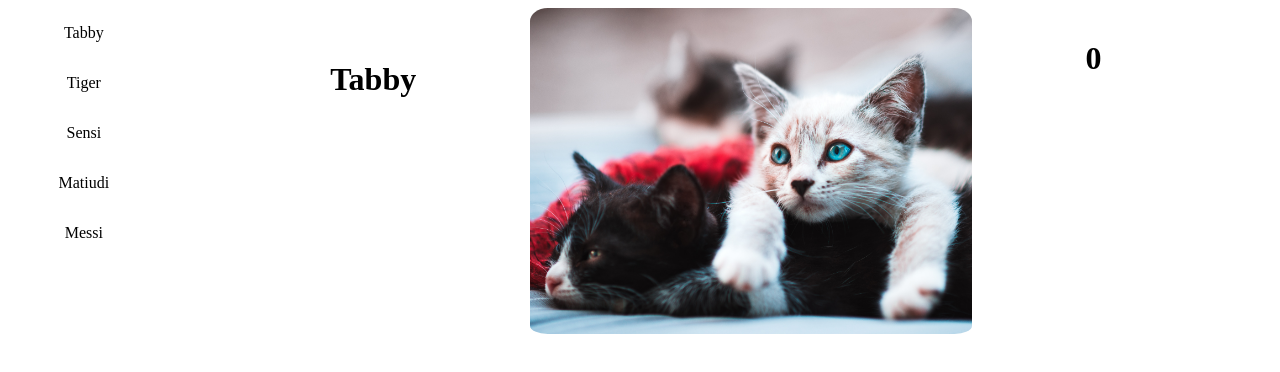
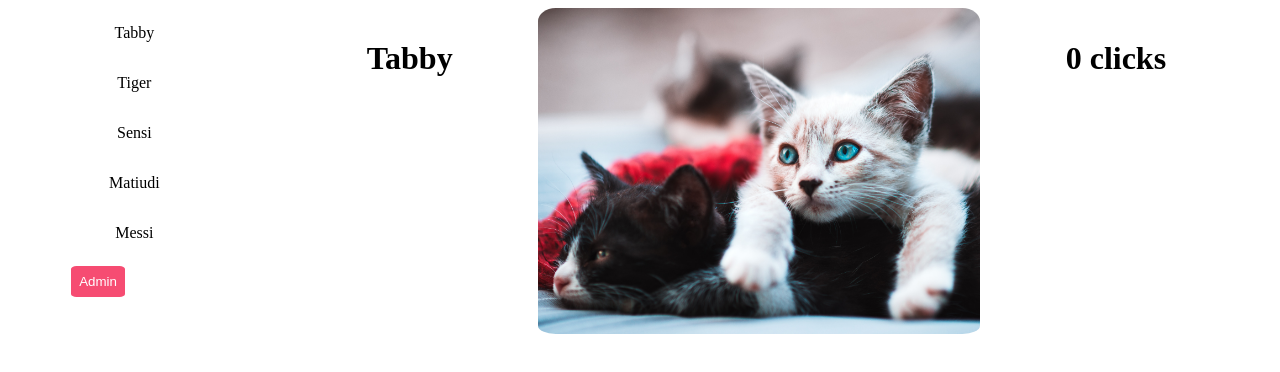
Before and after one commit to mosaaleb/cat-clicker, a website: page index.html in a window 1280 px wide. Both pictures are taken after a click on the item "Tabby". Drawn offline with Linux system fonts and the light colour scheme.

Commit message:
add html admin layout and adminview js

```diff
--- a/css/style.css
+++ b/css/style.css
@@ -4,12 +4,19 @@ main {
 }
 
 /* SIDEBAR */
+.menu {
+  width: 20%;
+}
+
 .cat-list {
   list-style: none;
-  width: 12%;
+  padding: 0;
+  margin: 0;
 }
 
 .cat-list li {
+  width: 50%;
+  margin: 0 auto;
   cursor: pointer;
   text-align: center;
   border-radius: 1rem;
@@ -20,6 +27,33 @@ main {
   background-color: #F64C72;
 }
 
+.admin-area{
+  margin-top: 2rem;
+  width: 50%;
+  margin: 0 auto;
+}
+
+.admin-area * {
+  margin-top: .5rem;
+}
+
+.btn {
+  background-color: #F64C72;
+  outline: none;
+  padding: .5rem;
+  color: #fff;
+  border: none;
+  border-radius: 10%;
+  cursor: pointer;
+}
+
+.save-button {
+  float: left;
+}
+
+input {
+  margin-bottom: 1rem;
+}
 
 /* CONTENT */
 .cat-item {
@@ -31,7 +65,7 @@ main {
   align-items: start;
 }
 
-.cat-item .cat-name, .cat-item .clicks-count {
+.cat-name, .clicks-count {
   font-weight: bold;
   font-size: 2rem;
 }
--- a/index.html
+++ b/index.html
@@ -15,11 +15,22 @@
 
   <main>
 
-    <aside id="cat-list" class="cat-list">
+    <aside class="menu">
+      <ul id="cat-list" class="cat-list">
+      </ul>
+      <div class="admin-area">
+        <button class="admin-btn btn">Admin</button>
+        <form id="admin-form" class="admin-form">
+          <input type="text" placeholder="Change cat name">
+          <input type="text" placeholder="Change clicks count">
+          <input type="submit" value="Save" class="save-button btn" id="submit">
+        </form>
+      </div>
     </aside>
 
+
     <div id="cat-item" class="cat-item">
-      <h5 id="cat-name" class="cat-name"></h5>
+      <p id="cat-name" class="cat-name"></p>
       <img id="cat-img" class="cat-img">
       <p id="clicks-count" class="clicks-count"></p>
     </div>
--- a/js/script.js
+++ b/js/script.js
@@ -1,12 +1,12 @@
-/**
-  * MODEL
-*/
 let model = { };
 let controller = { };
 let catView = { };
 let catListView = { };
+let adminView = { };
 
-
+/**
+  * MODEL
+*/
 model = {
   currentCat: null,
 
@@ -42,7 +42,6 @@ model = {
 /**
   * VIEWS
 */
-
 catListView = {
   init() {
     this.catList = document.getElementById('cat-list');
@@ -79,20 +78,27 @@ catView = {
   render() {
     const currentCat = controller.getCurrentCat();
     this.catName.textContent = currentCat.name;
-    this.clicksCount.textContent = currentCat.clicksCount;
+    this.clicksCount.textContent = `${currentCat.clicksCount} clicks`;
     this.catImg.src = currentCat.imgSrc;
+  },
+};
+
+adminView = {
+  init() {
+    this.adminArea = document.getElementById('admin-form');
+    this.adminArea.style.display = 'none';
   },
 };
 
 /**
   * CONTROLLER
 */
-
 controller = {
   init() {
     [model.currentCat] = model.cats;
     catListView.init();
     catView.init();
+    adminView.init();
   },
 
   getCurrentCat() {
```
